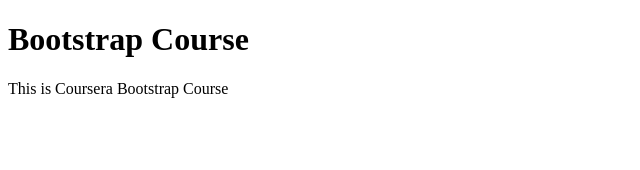
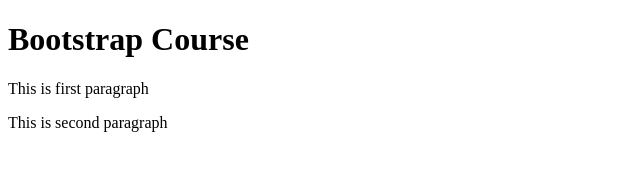
Before and after one commit to leo-amaro/bootstrap-course, a plain HTML site: page index.html in a window 1280 px wide. Shown: the whole page, without its empty margins (0-640 px from the left). Drawn offline with Linux system fonts and the light colour scheme.

Commit message:
third commit

```diff
--- a/index.html
+++ b/index.html
@@ -8,6 +8,7 @@
 </head>
 <body>
     <h1>Bootstrap Course</h1>
-    <p>This is Coursera Bootstrap Course</p>
+    <p>This is first paragraph</p>
+    <p>This is second paragraph</p>
 </body>
 </html>
```
